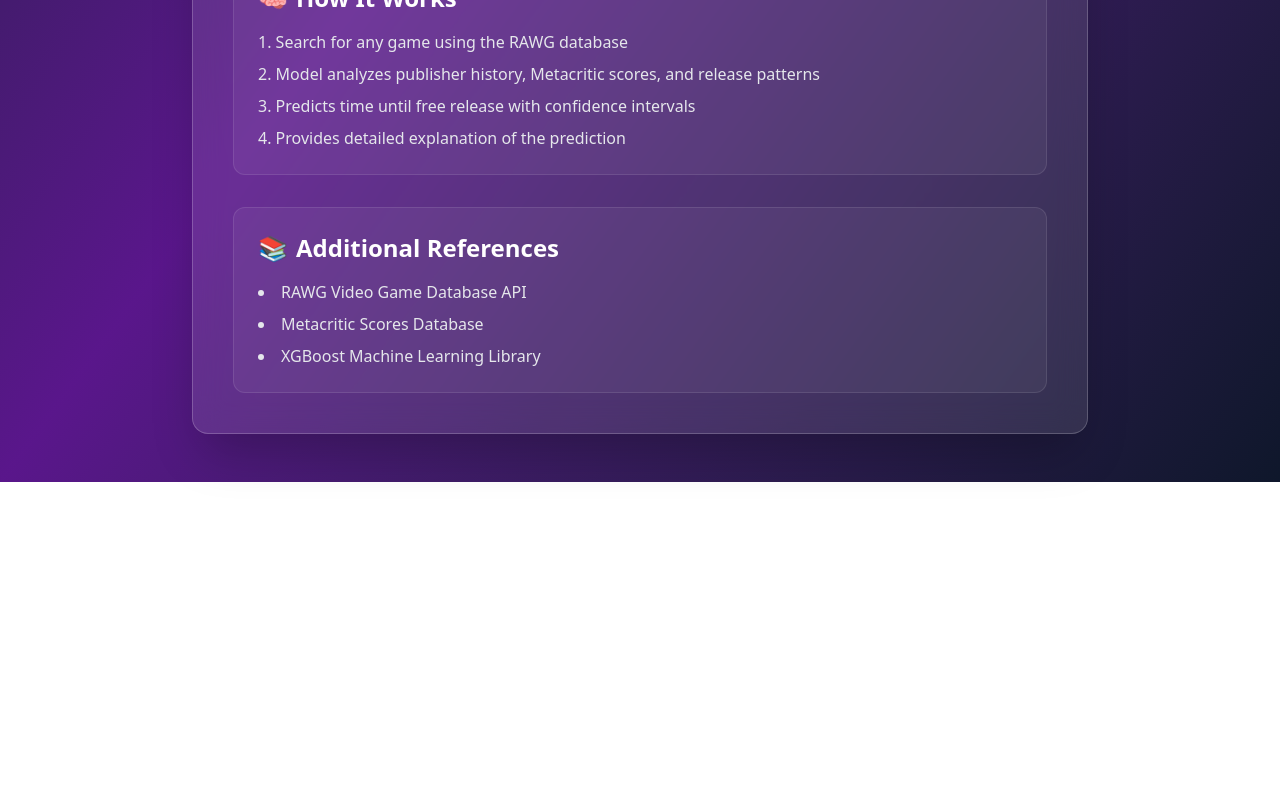
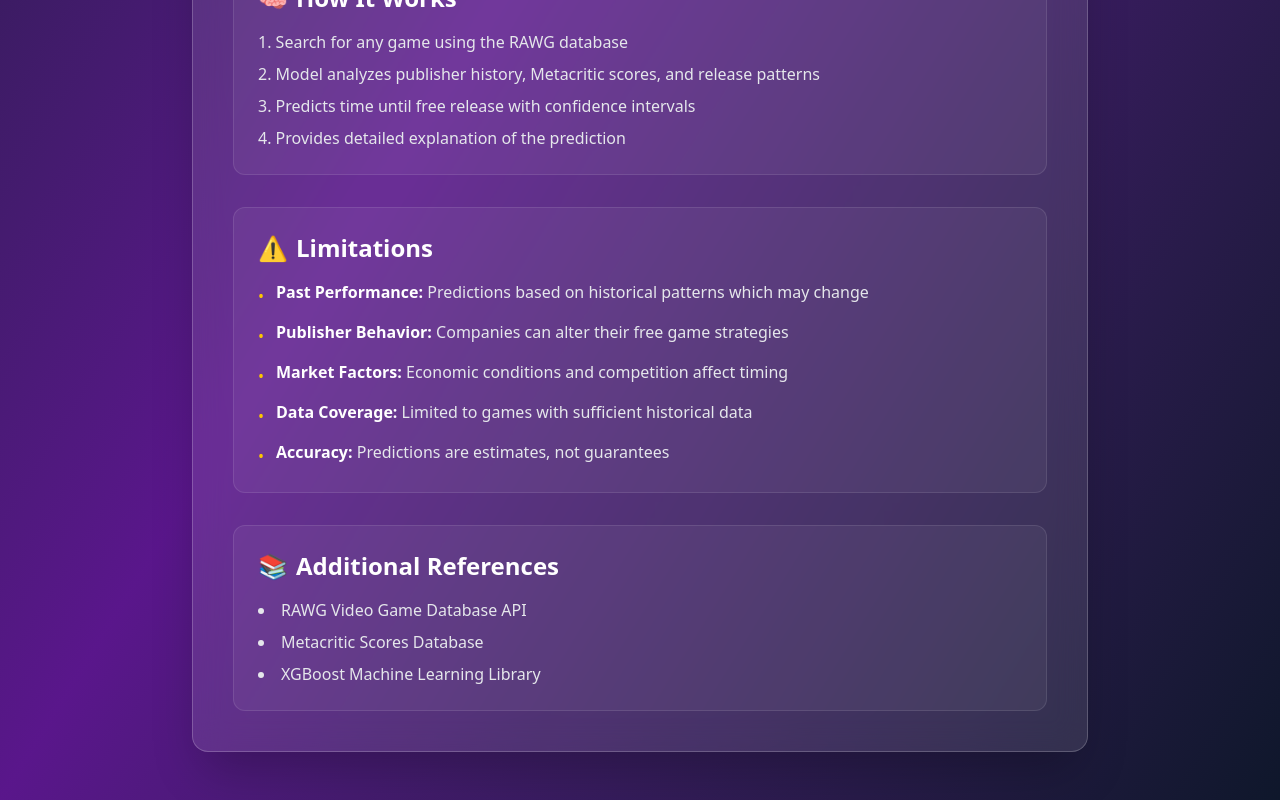
Before and after one commit to lyndon025/epic-gamepass-when, a React (Vite) app: page /about in a window 1280 px wide. Shown: the part 1257-2057 px from the top of the page. Before the commit the page ends 1739 px from the top, so only its background shows below. Built offline with nearby package versions, Linux system fonts and the light colour scheme.

Commit message:
edited readme and about me

```diff
--- a/src/pages/About.jsx
+++ b/src/pages/About.jsx
@@ -26,20 +26,25 @@ export default function About() {
 
               <div className="space-y-6 text-sm sm:text-base leading-relaxed text-gray-200">
                 <p>
-      Historical data collected from Epic Games Store, Xbox Game Pass, and PlayStation Plus Extra
-      free game offerings spanning from 2010 to 2025, including release dates, Metacritic scores,
+                  Historical data collected from Epic Games Store, Xbox Game
+                  Pass, and PlayStation Plus Extra free game offerings spanning
+                  from 2010 to 2025, including release dates, Metacritic scores,
                   and publisher information.
                 </p>
 
                 <div className="mt-6 pt-6 border-t border-white/10">
-      <p className="font-semibold text-white mb-4">Sources and Special Thanks:</p>
+                  <p className="font-semibold text-white mb-4">
+                    Sources and Special Thanks:
+                  </p>
 
                   {/* i-pax Epic Games Section */}
                   <div className="mb-6 p-4 bg-white/5 rounded-lg border border-purple-500/30">
                     <p className="text-purple-300 font-semibold mb-3 flex items-center gap-2">
                       <span>🎮</span>
                       <span>i-pax</span>
-          <span className="text-gray-400 text-sm font-normal">- Epic Games Store historical data (Up to June 2025)</span>
+                      <span className="text-gray-400 text-sm font-normal">
+                        - Epic Games Store historical data (Up to June 2025)
+                      </span>
                     </p>
                     <div className="flex flex-col sm:flex-row gap-2">
                       <a
@@ -66,12 +71,16 @@ export default function About() {
                     <p className="text-blue-300 font-semibold mb-3 flex items-center gap-2">
                       <span>🎯</span>
                       <span>ABattleVet</span>
-          <span className="text-gray-400 text-sm font-normal">- Xbox Game Pass & PS Plus data (Up to October 2025)</span>
+                      <span className="text-gray-400 text-sm font-normal">
+                        - Xbox Game Pass & PS Plus data (Up to October 2025)
+                      </span>
                     </p>
 
                     {/* Xbox Buttons */}
                     <div className="mb-4">
-          <p className="text-sm text-gray-300 mb-2 font-medium">Xbox Game Pass:</p>
+                      <p className="text-sm text-gray-300 mb-2 font-medium">
+                        Xbox Game Pass:
+                      </p>
                       <div className="flex flex-col sm:flex-row gap-2">
                         <a
                           href="https://docs.google.com/spreadsheets/d/1kspw-4paT-eE5-mrCrc4R9tg70lH2ZTFrJOUmOtOytg"
@@ -94,7 +103,9 @@ export default function About() {
 
                     {/* PS Plus Buttons */}
                     <div>
-          <p className="text-sm text-gray-300 mb-2 font-medium">PlayStation Plus:</p>
+                      <p className="text-sm text-gray-300 mb-2 font-medium">
+                        PlayStation Plus:
+                      </p>
                       <div className="flex flex-col sm:flex-row gap-2">
                         <a
                           href="https://docs.google.com/spreadsheets/d/19RorxFhWc2lHocg4c9zrVssSwZq1u2nPcpTsAvzdJQw/edit?gid=1938605355#gid=1938605355"
@@ -118,7 +129,6 @@ export default function About() {
                 </div>
               </div>
             </div>
-
 
             {/* Technology Stack */}
             <section className="bg-white/5 rounded-xl p-4 sm:p-6 border border-white/10">
@@ -173,6 +183,56 @@ export default function About() {
               </ol>
             </section>
 
+            {/* Limitations */}
+            <div className="bg-white/5 rounded-xl p-4 sm:p-6 border border-white/10">
+              <h2 className="text-xl sm:text-2xl font-semibold text-white mb-4 flex items-center gap-2">
+                <span>⚠️</span>
+                <span>Limitations</span>
+              </h2>
+
+              <ul className="space-y-3 text-sm sm:text-base text-gray-200">
+                <li className="flex gap-3">
+                  <span className="text-yellow-400 mt-1">•</span>
+                  <div>
+                    <strong className="text-white">Past Performance:</strong>{" "}
+                    Predictions based on historical patterns which may change
+                  </div>
+                </li>
+
+                <li className="flex gap-3">
+                  <span className="text-yellow-400 mt-1">•</span>
+                  <div>
+                    <strong className="text-white">Publisher Behavior:</strong>{" "}
+                    Companies can alter their free game strategies
+                  </div>
+                </li>
+
+                <li className="flex gap-3">
+                  <span className="text-yellow-400 mt-1">•</span>
+                  <div>
+                    <strong className="text-white">Market Factors:</strong>{" "}
+                    Economic conditions and competition affect timing
+                  </div>
+                </li>
+
+                <li className="flex gap-3">
+                  <span className="text-yellow-400 mt-1">•</span>
+                  <div>
+                    <strong className="text-white">Data Coverage:</strong>{" "}
+                    Limited to games with sufficient historical data
+                  </div>
+                </li>
+
+                <li className="flex gap-3">
+                  <span className="text-yellow-400 mt-1">•</span>
+                  <div>
+                    <strong className="text-white">Accuracy:</strong>{" "}
+                    Predictions are estimates, not guarantees
+                  </div>
+                </li>
+              </ul>
+            </div>
+
             {/* Additional References */}
             <section className="bg-white/5 rounded-xl p-4 sm:p-6 border border-white/10">
               <h2 className="text-xl sm:text-2xl font-semibold text-white mb-4 flex items-center gap-2">
```
Also changed, not shown: 1 other file (tests, documents, lock files or other folders). Lines whose indentation alone changed are shown as unchanged.
